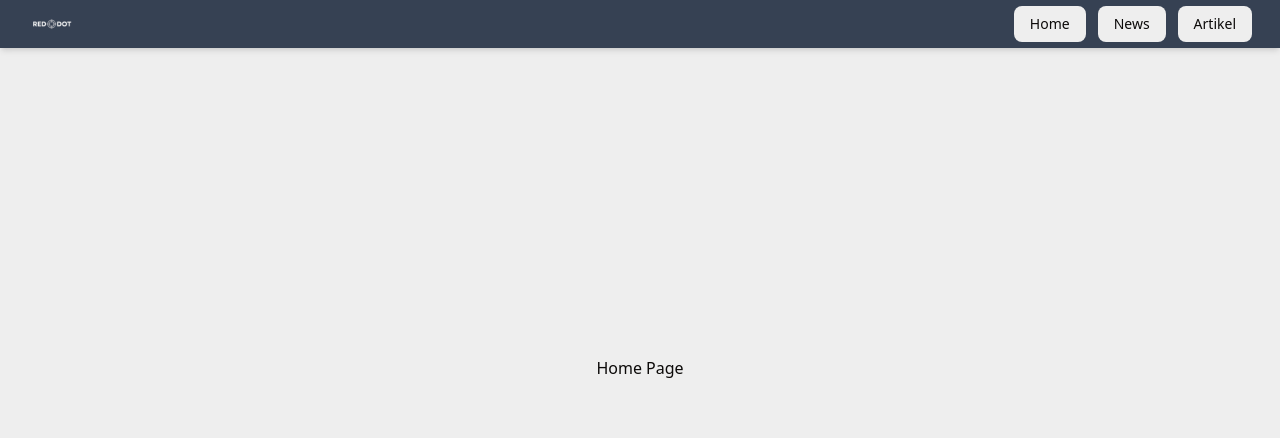
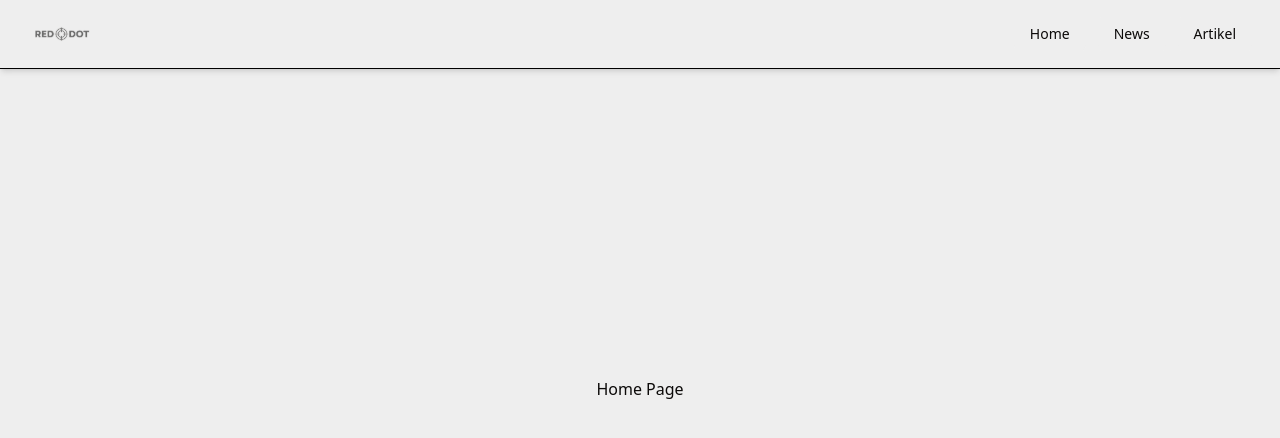
Before and after one commit to bagoesrex/reddot.site-frontend, a Next.js app: page / in a window 1280 px wide. Shown: the top 438 px of the page. Built offline with nearby package versions, Linux system fonts and the light colour scheme.

Commit message:
style: update Header styling with border and adjusted logo height

```diff
--- a/components/home/header.tsx
+++ b/components/home/header.tsx
@@ -4,10 +4,10 @@ import { Navbar } from "./navbar"
 
 export default function Header() {
     return (
-        <header className="sticky top-0 z-50 bg-gray-700 shadow-md">
+        <header className="sticky top-0 z-50 shadow-md border-b-1 border-black">
             <div className="flex flex-row justify-between items-center px-7">
-                <div className="overflow-hidden">
-                    <img src="/logo.svg" alt="Logo Website" className="h-12 w-auto" />
+                <div className="overflow-hidden ">
+                    <img src="/logo.svg" alt="Logo Website" className="h-17 w-auto fill-blue-700" />
                 </div>
                 <Navbar />
             </div>
```
Also changed, not shown: public/logo.svg.
